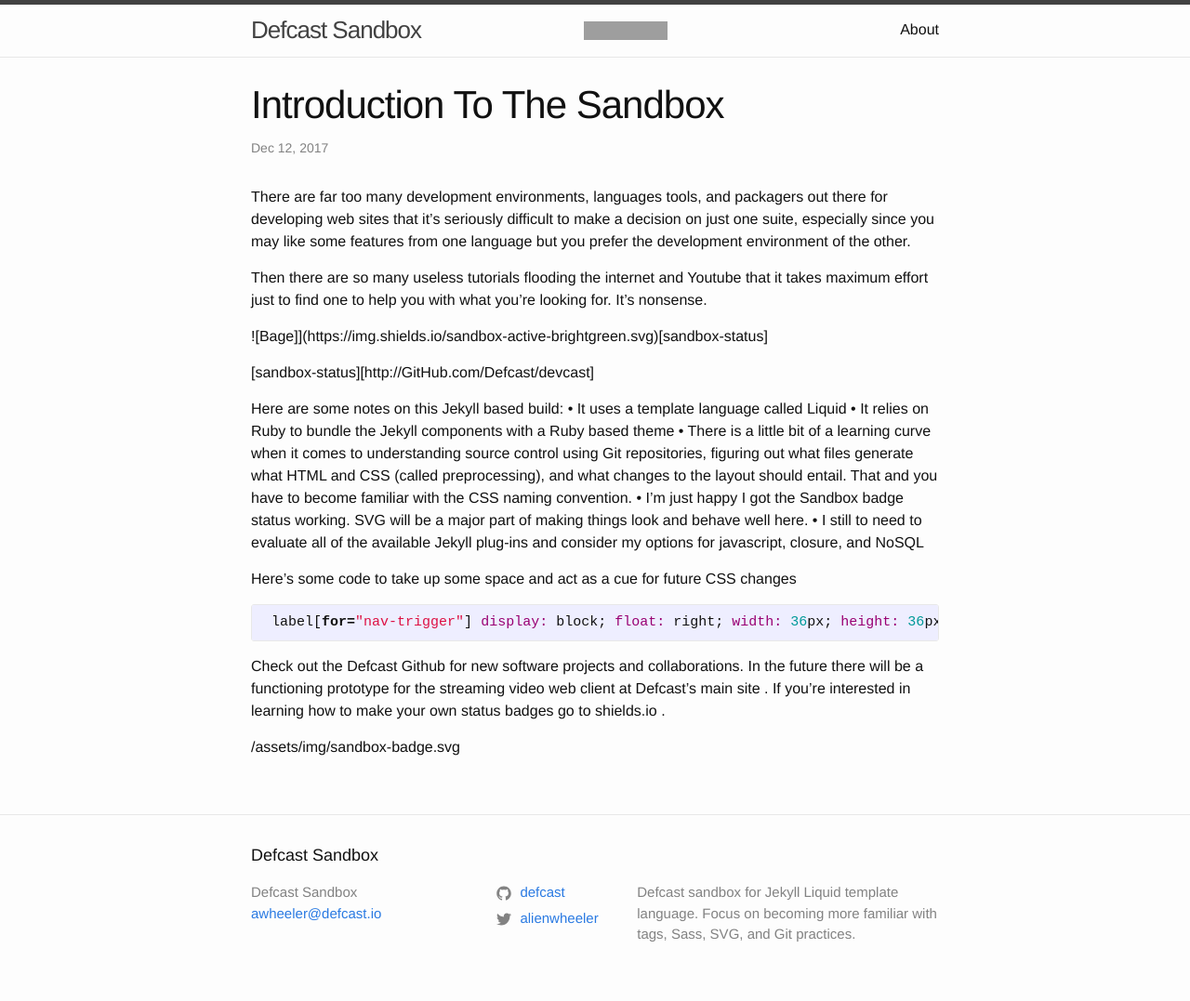
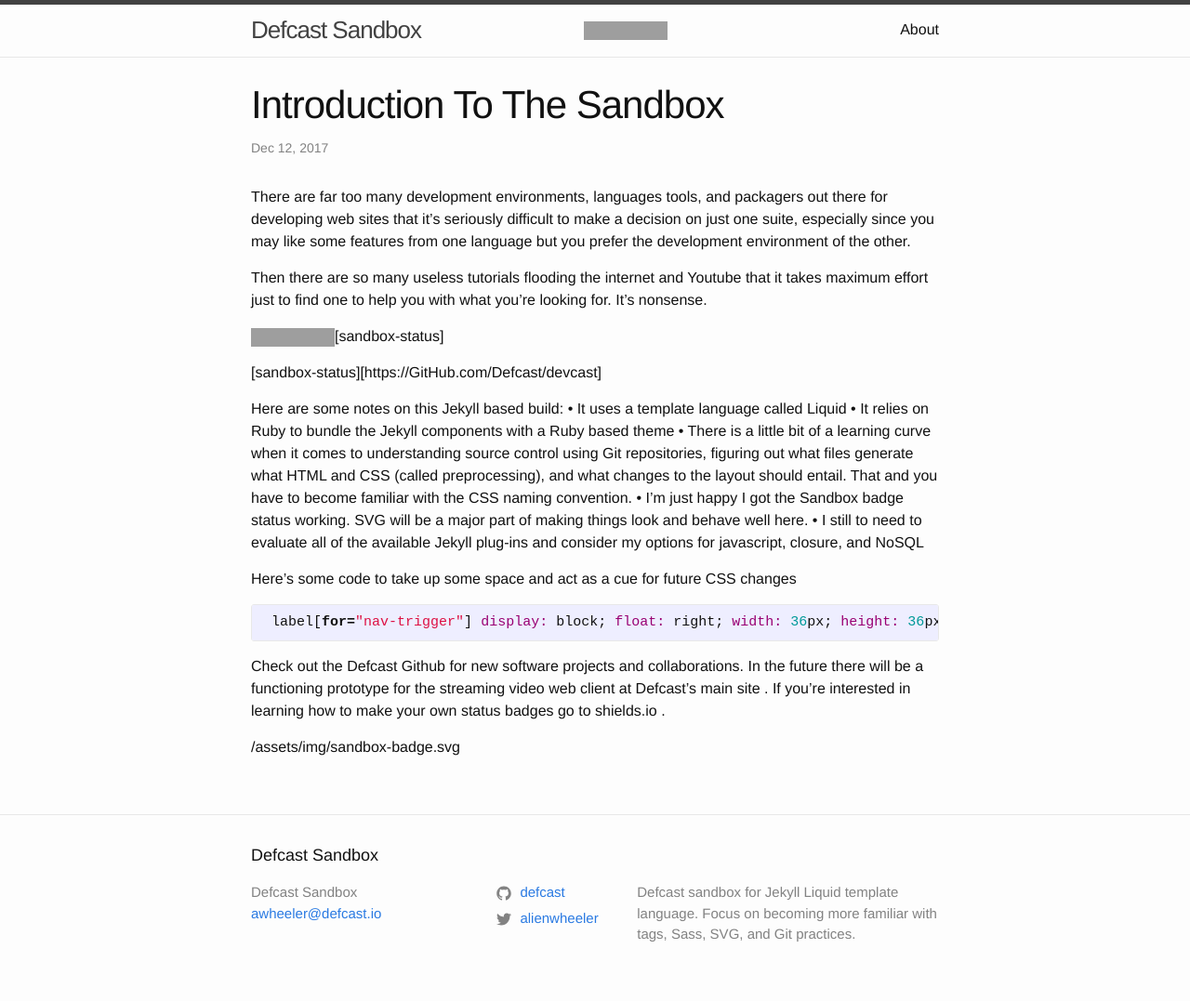
Before and after one commit to defcast/devcast, a Jekyll site: the page built from _posts/2017-12-12-introduction-to-the-sandbox.markdown, in a window 1280 px wide. Shown: the whole page at 93% size. Built offline with Jekyll 4.4.1, drawn with Linux system fonts in a browser that asks for light colours; our own code applies the rules of GitHub Pages for plain Markdown files; grey boxes are pictures that could not be loaded.

```diff
--- a/_posts/2017-12-12-introduction-to-the-sandbox.markdown
+++ b/_posts/2017-12-12-introduction-to-the-sandbox.markdown
@@ -3,9 +3,9 @@ There are far too many development environments, languages tools, and packagers
 Then there are so many useless tutorials flooding the internet and Youtube that it takes maximum effort just to find one to help you with what you're looking for. It's nonsense.
 
 
-![Bage]](https://img.shields.io/sandbox-active-brightgreen.svg)[sandbox-status]
+![badge](https://img.shields.io/sandbox-active-brightgreen.svg)[sandbox-status]
 
-[sandbox-status][http://GitHub.com/Defcast/devcast]
+[sandbox-status][https://GitHub.com/Defcast/devcast]
 
 Here are some notes on this Jekyll based build:
 • It uses a template language called Liquid
```
